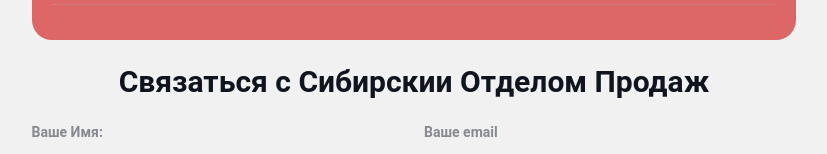
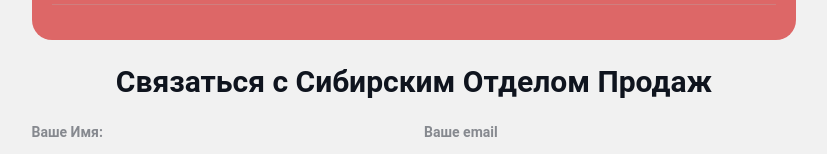
Before and after one commit to RaechalX/css, a plain HTML site: page index.html in a window 1280 px wide. Shown: the part 1062-1216 px from the top of the page, without its empty margins (226-1053 px from the left). Drawn offline with Linux system fonts and the light colour scheme.

Commit message:
Update index.html

```diff
--- a/index.html
+++ b/index.html
@@ -76,7 +76,7 @@
 
 
     <div class="contact">
-        <h2>Связаться с Сибирскии Отделом Продаж</h2>
+        <h2>Связаться с Сибирским Отделом Продаж</h2>
             <form action="/">
                 <div class="row">
                     <div class="form-group">
```
